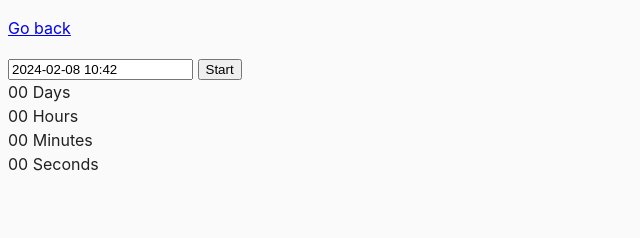
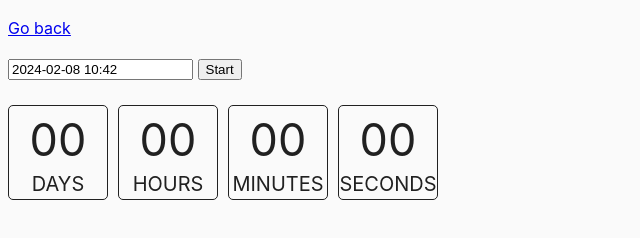
Before and after one commit to michallow/goit-js-hw-09, a website built with Parcel: page src/02-timer.html in a window 1280 px wide. Shown: the whole page, without its empty margins (0-640 px from the left). Built offline with nearby package versions, Linux system fonts and the light colour scheme; what notiflix would draw is missing.

Commit message:
Update common.css

```diff
--- a/src/css/common.css
+++ b/src/css/common.css
@@ -16,3 +16,29 @@ img {
   display: block;
   max-width: 100%;
 }
+
+.timer {
+  display: flex;
+  gap: 10px;
+}
+
+.field {
+  margin-top: 25px;
+  border-style: solid;
+  border-width: 1px;
+  border-radius: 5px;
+  width: 100px;
+  display: flex;
+  flex-direction: column;
+  align-items: center;
+}
+
+.value {
+  font-size: 45px;
+  margin-bottom: -5px;
+}
+
+.label {
+  text-transform: uppercase;
+  font-size: 20px;
+}
```
